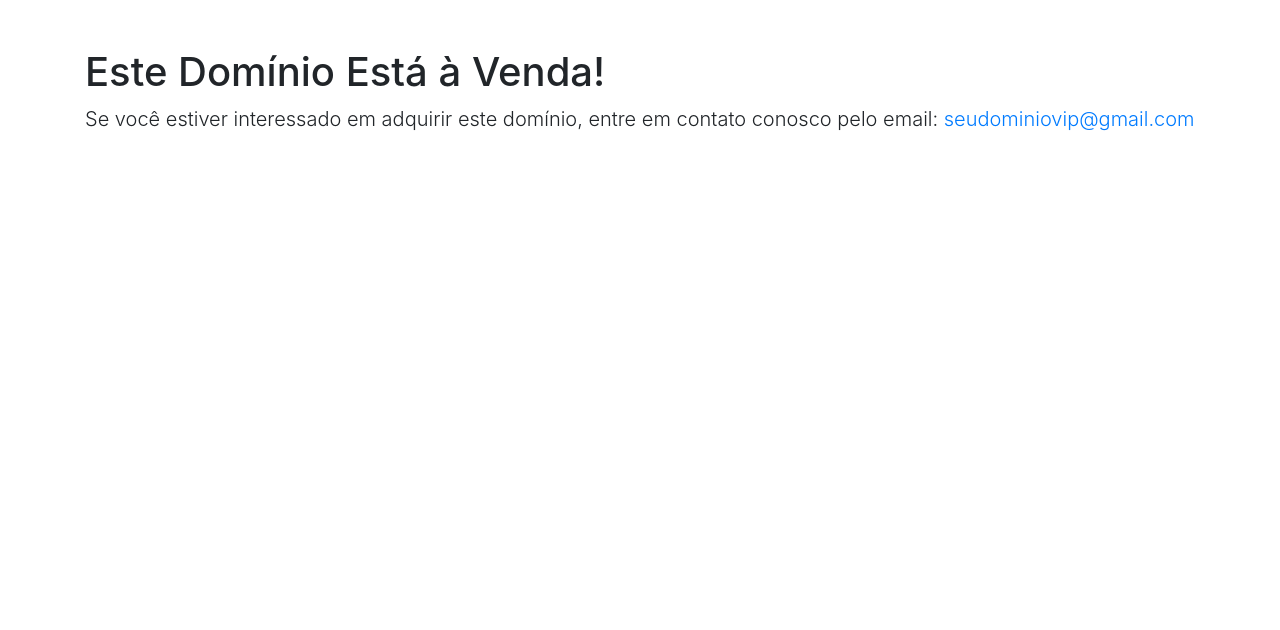
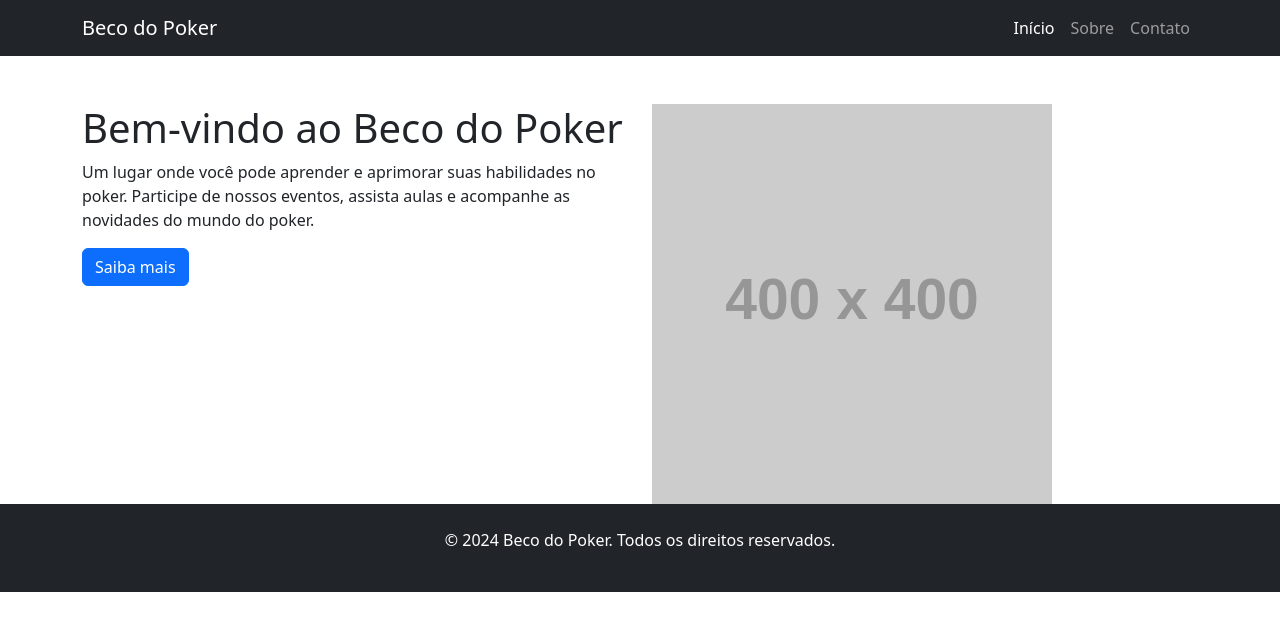
Before and after one commit to saulorosar/becodopoker, a plain HTML site: page index.html in a window 1280 px wide. Drawn offline with nearby package versions, Linux system fonts and the light colour scheme; placeholder pictures from the web are drawn by us.

Commit message:
Update index.html

```diff
--- a/index.html
+++ b/index.html
@@ -1,25 +1,53 @@
 <!DOCTYPE html>
 <html lang="pt-br">
-
 <head>
   <meta charset="UTF-8">
   <meta name="viewport" content="width=device-width, initial-scale=1.0">
-  <title>Domínio à Venda</title>
-  <link rel="stylesheet" href="https://stackpath.bootstrapcdn.com/bootstrap/4.5.2/css/bootstrap.min.css">
-  <!-- Opcional: Se desejar utilizar funcionalidades JavaScript do Bootstrap, adicione o link para o jQuery -->
-  <script src="https://code.jquery.com/jquery-3.5.1.slim.min.js"></script>
-  <script src="https://cdn.jsdelivr.net/npm/@popperjs/core@2.9.2/dist/umd/popper.min.js"></script>
-  <script src="https://stackpath.bootstrapcdn.com/bootstrap/4.5.2/js/bootstrap.min.js"></script>
+  <title>Beco do Poker</title>
+  <link href="https://cdn.jsdelivr.net/npm/bootstrap@5.3.0-alpha1/dist/css/bootstrap.min.css" rel="stylesheet">
 </head>
+<body>
 
-<body>
-  <!-- Conteúdo da página aqui -->
-  <section class="container">
-    <h1 class="mt-5">Este Domínio Está à Venda!</h1>
-    <p class="lead">Se você estiver interessado em adquirir este domínio, entre em contato conosco pelo email:
-      <a href="mailto:seudominiovip@gmail.com">seudominiovip@gmail.com</a>
-    </p>
+  <header>
+    <nav class="navbar navbar-expand-lg navbar-dark bg-dark">
+      <div class="container">
+        <a class="navbar-brand" href="#">Beco do Poker</a>
+        <button class="navbar-toggler" type="button" data-bs-toggle="collapse" data-bs-target="#navbarSupportedContent" aria-controls="navbarSupportedContent" aria-expanded="false" aria-label="Toggle navigation">
+          <span class="navbar-toggler-icon"></span>
+        </button>
+        <div class="collapse navbar-collapse" id="navbarSupportedContent">
+          <ul class="navbar-nav ms-auto mb-2 mb-lg-0">
+            <li class="nav-item">
+              <a class="nav-link active" aria-current="page" href="#">Início</a>
+            </li>
+            <li class="nav-item">
+              <a class="nav-link" href="#">Sobre</a>
+            </li>
+            <li class="nav-item">
+              <a class="nav-link" href="#">Contato</a>
+            </li>
+          </ul>
+        </div>
+      </div>
+    </nav>
+  </header>
+
+  <section class="container mt-5">
+    <div class="row">
+      <div class="col-lg-6">
+        <h1>Bem-vindo ao Beco do Poker</h1>
+        <p>Um lugar onde você pode aprender e aprimorar suas habilidades no poker. Participe de nossos eventos, assista aulas e acompanhe as novidades do mundo do poker.</p>
+        <a href="#" class="btn btn-primary">Saiba mais</a>
+      </div>
+      <div class="col-lg-6">
+        <!-- Aqui pode colocar uma imagem relacionada ao poker -->
+        <img src="https://via.placeholder.com/400" class="img-fluid" alt="Imagem de poker">
+      </div>
+    </div>
   </section>
-</body>
 
-</html>
+  <footer class="bg-dark text-white text-center py-4">
+    <div class="container">
+      <p>&copy; 2024 Beco do Poker. Todos os direitos reservados.</p>
+    </div>
+  </footer>
```
